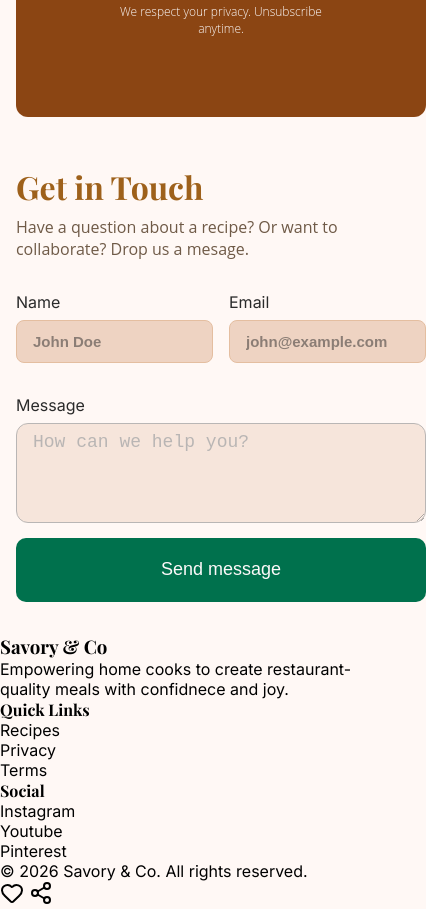
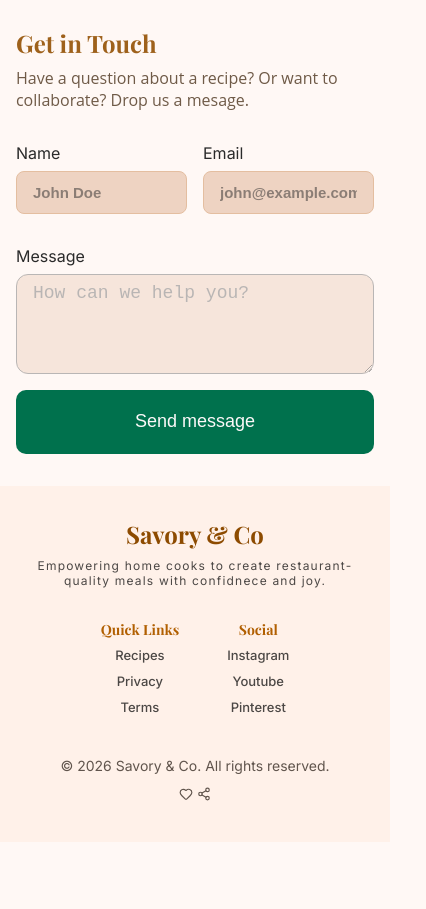
Before and after one commit to amosomanibe-cmyk/Recipe-anibe, a plain HTML site: page index.html in a window 390 px wide. Shown: the part 6364-7273 px from the top of the page, 426 px wide, since content can reach past the window. After the commit the page ends 7206 px from the top, so only its background shows below. Drawn offline with nearby package versions, Linux system fonts and the light colour scheme.

Commit message:
Update index.css

```diff
--- a/index.css
+++ b/index.css
@@ -764,14 +764,19 @@ header button:hover {
     display: grid;
     grid-template-columns: 1fr 1fr;
     gap: 3rem;
-    padding: 3rem 1rem 2rem 1rem;
+    padding: 3rem 1rem 6rem 1rem;
 }
 
 .contact-main {
     background: #8B4513;
     border-radius: 12px;
-    padding: 5rem;
+
     text-align: center;
+    display: flex;
+    flex-direction: column;
+    justify-content: center;
+    align-items: center;
+    padding:  0 2rem;
 }
 
 .contact-main .fa {
@@ -937,12 +942,109 @@ form .form-nam input::placeholder {
     background: #00714d;
     border-radius: 10px;
     height: 4rem;
-    margin-top: 0.9rem;
+    margin-top: 1rem;
     border: none;
 }
 
 .form-second button:hover {
     box-shadow: 0px 4px 12px rgba(0, 0, 0, 0.2);
+}
+
+
+/* footer */
+
+footer {
+    display: flex;
+    justify-content: space-between;
+    align-items: center;
+    padding: 4rem 2rem;
+    background: #fff1e9;
+
+}
+
+.footer-title {
+    display: flex;
+    flex-direction: column;
+    justify-content: center;
+    gap: 0.5rem;
+
+}
+
+footer h3 {
+    color: #8d4b00;
+    font-size: 1.5rem;
+}
+
+.footer-title br {
+    display: n;
+}
+
+.footer-title p {
+    font-size: 14px;
+    opacity: 0.7;
+    letter-spacing: 1.2px;
+}
+
+footer .footer-li {
+    display: flex;
+    justify-content: center;
+    align-items: center;
+    gap: 3rem;
+}
+
+footer .footer-li h4 {
+    color: #b15f00;
+    margin-bottom: 0.5rem;
+    font-size: 17px;
+    text-align: center;
+}
+
+footer ul {
+    display: flex;
+    flex-direction: column;
+    align-items: center;
+}
+
+ footer .footer-li li {
+    list-style: none;
+    margin-bottom: 0.5rem;
+    font-weight: 500;
+    opacity: 0.7;
+    /* width: fit-content; */
+    cursor: pointer;
+    transition: opacity 0.2s ease;
+
+}
+
+footer .footer-li ul li::after {
+    content: '';
+    width: fit-content;
+    height: 2px;
+    display: block;
+    margin: auto;
+    background: #392e26;
+    transition: opacity 0.2s ease;
+
+}
+footer .footer-li li:hover {
+    border-bottom: 1px solid #392e26;
+}
+
+
+footer .footer-co {
+    display: flex;
+    flex-direction: column;
+    justify-content: flex-start;
+    align-items: end;
+    gap: 0.5rem;
+    font-size: 17px;
+    color: #392e26;
+    opacity: 0.8;
+}
+
+footer .footer-co svg {
+    width: 20px;
+    cursor: pointer;
 }
 
 
@@ -1010,10 +1112,37 @@ form .form-nam input::placeholder {
 
 #contact {
     grid-template-columns: 1fr;
-    gap: 3rem;
-    padding: 3rem 1rem 2rem 1rem;
+    gap: 0;
+    /* padding: 3rem 1rem 2rem 1rem; */
+    padding: 0 1rem;
 }
 
+.contact-main {
+    padding-top: 4rem;
+    padding-bottom: 4rem;
+}
+
+.contact-sub h2 {
+    margin-top: 3rem;
+    font-size: 1.5rem;
+}
+
+.form-second button {
+    margin-bottom: 2rem;
+}
+
+/* footer */
+footer {
+    flex-direction: column;
+    text-align: center;
+    gap: 2rem;
+    padding-top: 2rem;
+    padding-bottom: 2rem;
+}
+
+footer .footer-co {
+    align-items: center;
+}
 
 
 }
@@ -1087,13 +1216,7 @@ form .form-nam input::placeholder {
         margin-left: 3rem;
     }
 
-
-    .feature-text-sec {
-        /* border: 2px solid; */
-        /* margin-bottom: 1rem; */
-    }
     .recipe-subset-sub {
-        /* border: 2px solid; */
         padding-bottom: 2rem;
     }
 
@@ -1107,7 +1230,6 @@ form .form-nam input::placeholder {
         padding: 2rem 1rem;
 
 }
-
 
     .meal-sub p {
         font-size: 12px;
@@ -1164,11 +1286,38 @@ form .form-nam input::placeholder {
         font-size: 14px;
         margin-top: 2rem;
         padding: 0.8rem 1.5rem;
+
     }
 
 
     /* cantact */
-    #first-btn{
-        border: 3px solid red;
+
+    .contact-sub h2 {
+    margin-top: 2rem;
+
+}
+
+    /* footer */
+    footer br {
+        display: none;
+    }
+
+    .footer-title p {
+        font-size: 12px;
+    }
+
+    footer .footer-li h4 {
+        font-size: 14px;
+    }
+
+    footer .footer-li li {
+        font-size: 13px;
+    }
+
+    footer .footer-co p {
+        font-size: 14px;
+    }
+    footer .footer-co svg {
+        width: 14px;
     }
 }
```
